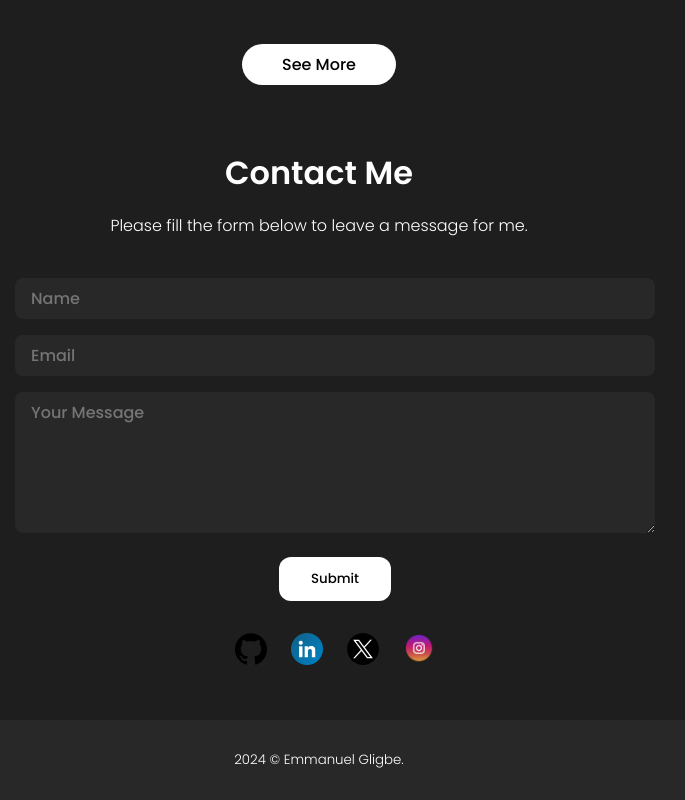
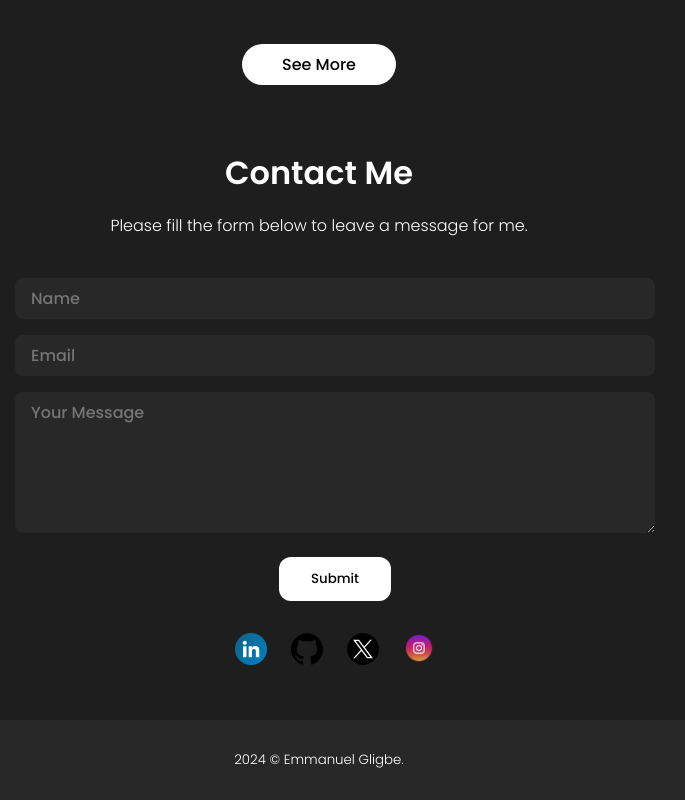
Before and after one commit to egligbe1/portfolio, a React (Create React App) app: page / in a window 1280 px wide. Shown: the part 2142-2942 px from the top of the page, without its empty margins (321-1006 px from the left). Built offline with nearby package versions, Linux system fonts and the light colour scheme.

Commit message:
Update Contact component: move GitHub link to single icon element
The diff shows the following changes in the Contact component:

- The GitHub icon is moved from being wrapped in its own `a` tag to being inside the existing `

```diff
--- a/src/components/Contact/contact.js
+++ b/src/components/Contact/contact.js
@@ -95,6 +95,8 @@ const Contact = () => {
               target="_blank"
               rel="noopener noreferrer"
             >
+              <img src={LinkedInIcon} alt="LinkedIn" className="link" />
+            </a>
             <a
               href="https://github.com/egligbe1"
               target="_blank"
@@ -103,8 +105,6 @@ const Contact = () => {
               <img src={GitHubIcon} alt="GitHub" className="link" />
             </a>
 
-              <img src={LinkedInIcon} alt="LinkedIn" className="link" />
-            </a>
             <a
               href="https://twitter.com/PaaQhuesi"
               target="_blank"
```
Lines whose indentation alone changed are shown as unchanged.
